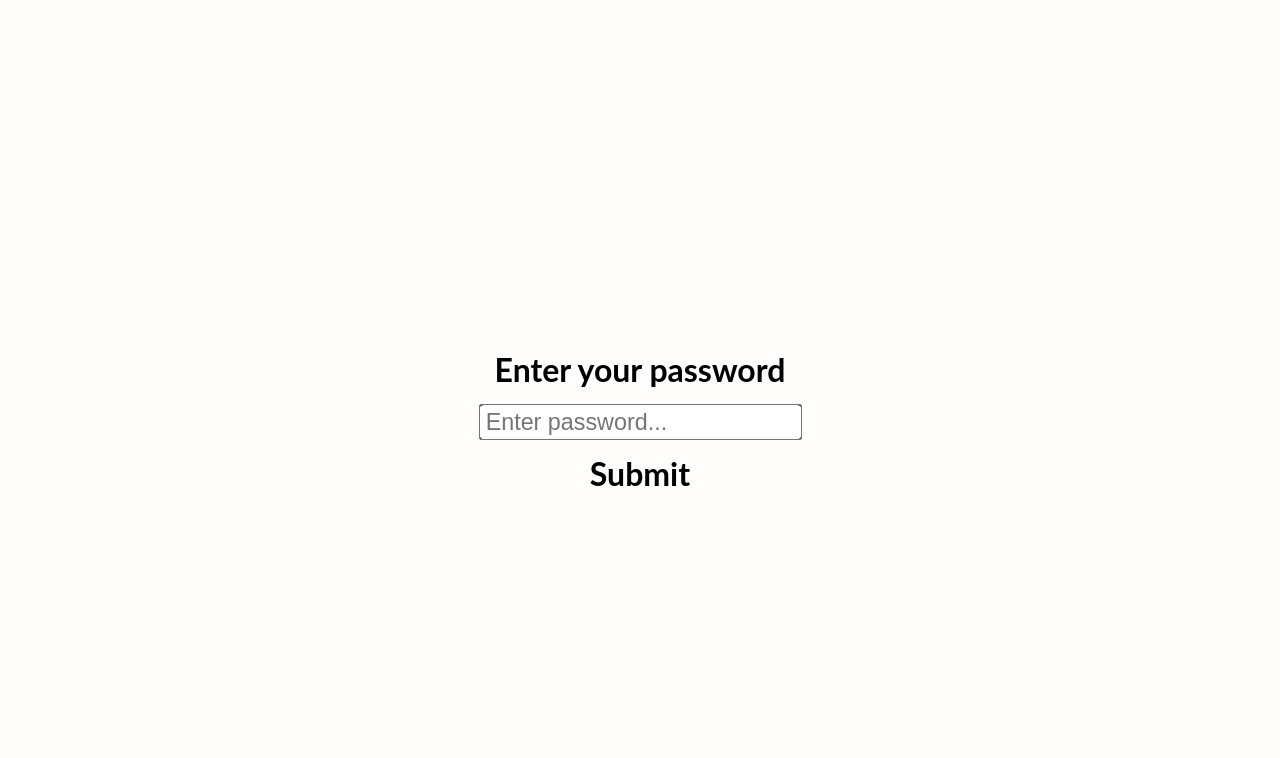
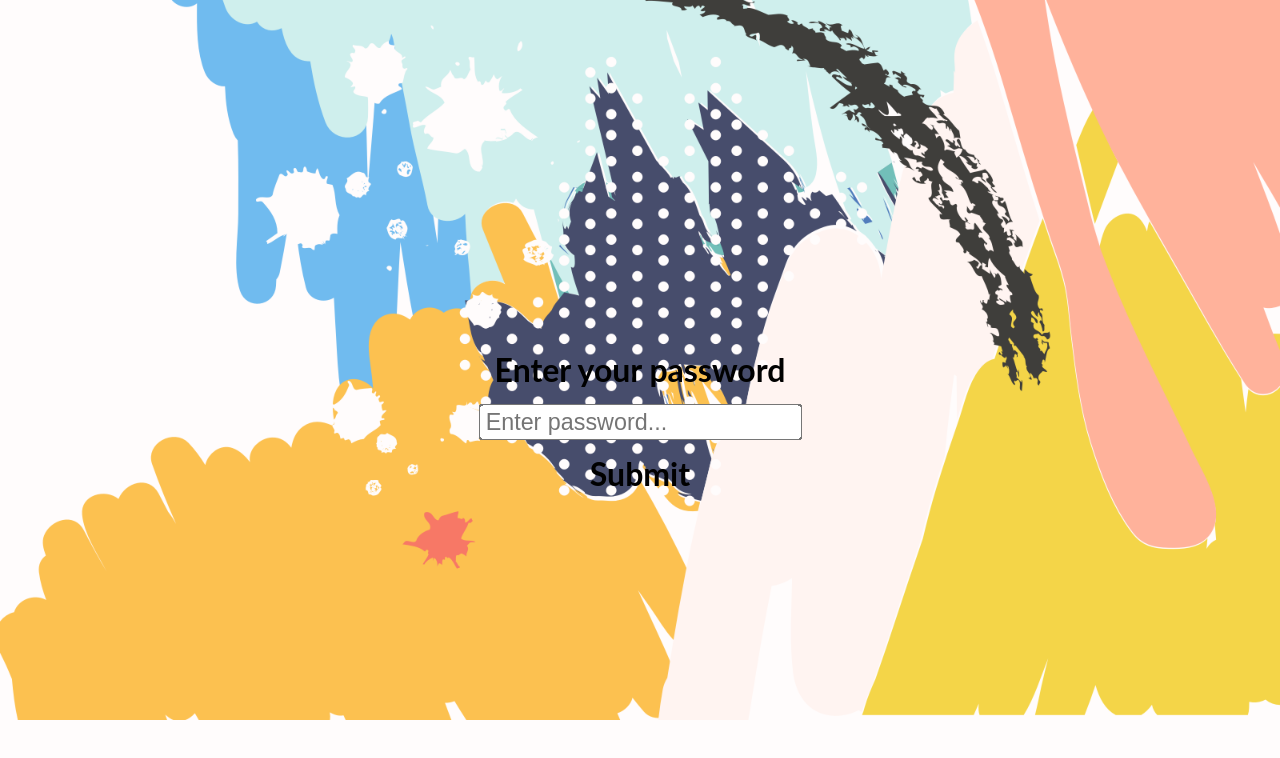
Before and after one commit to Isaacxpreston/vpv-secret-santa, a Vue app in the folder client/: page /#/ in a window 1280 px wide. Shown: the top 758 px of the page. Built offline with nearby package versions, Linux system fonts and the light colour scheme.

Commit message:
adding backgrounds, fixed transitions

```diff
--- a/client/src/scss/index.scss
+++ b/client/src/scss/index.scss
@@ -2,6 +2,9 @@
 
 html, body {
   font-family: 'Lato';
+  background-image: url('./image/Background.png');
+  background-size: cover;
+  background-repeat: no-repeat;
 }
 
 .hidden {
@@ -26,9 +29,17 @@ html, body {
 
 .fade-delayed-enter-active, .fade-delayed-leave-active {
   transition: opacity .75s;
+}
+
+.fade-delayed-enter-active, .fade-enter-active {
   transition-delay: 0.75s
 }
 
+.fade-delayed-leave-active {
+  transition-delay: 0s;
+}
+
 .fade-enter, .fade-leave-to, .fade-delayed-enter, .fade-delayed-leave-to {
-  opacity: 0
+  opacity: 0;
+  transition-delay: 0s
 }
```
Also changed, not shown: client/src/scss/image/Background.png (added), 1 other file (tests, documents, lock files or other folders).
